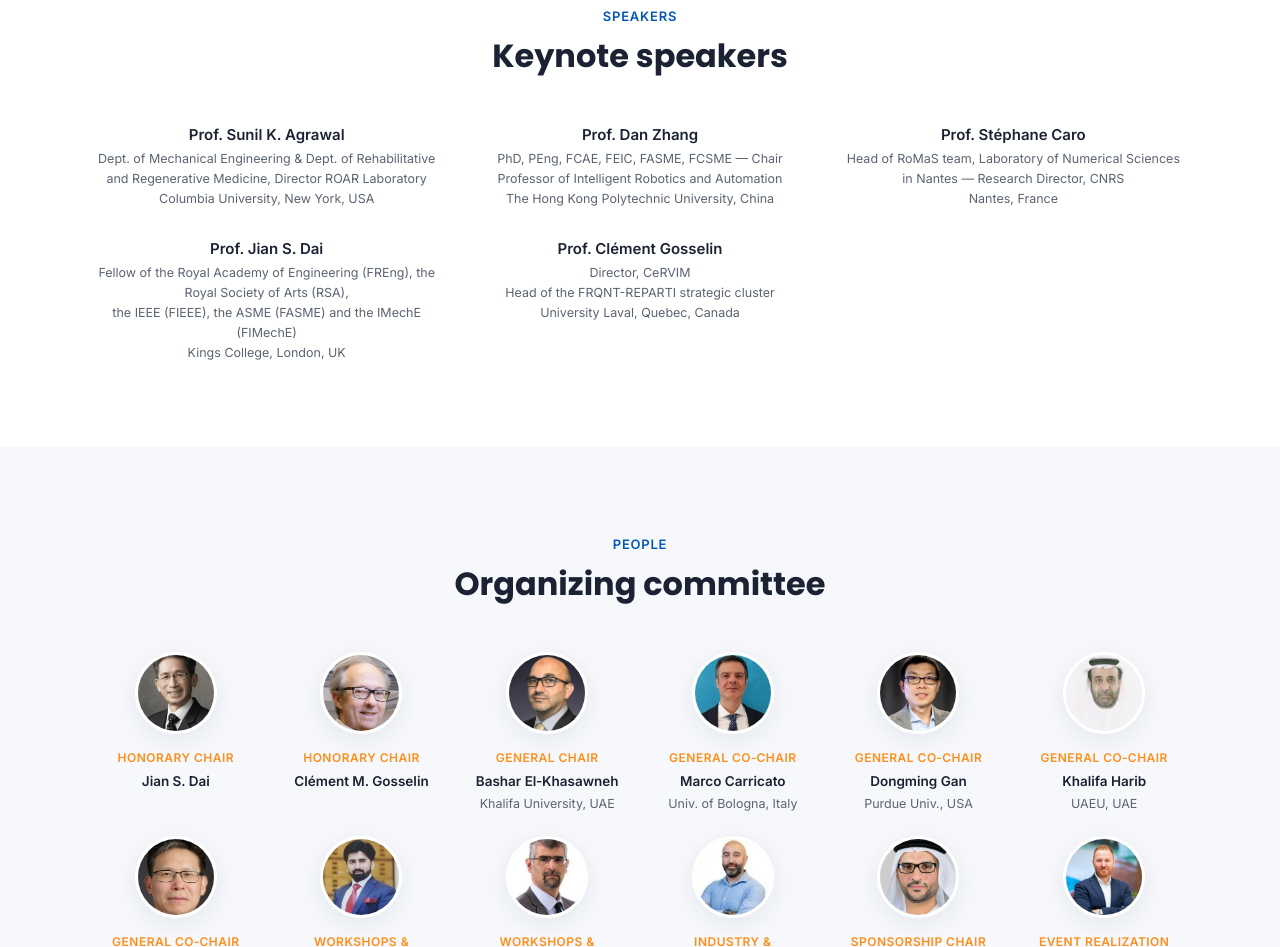
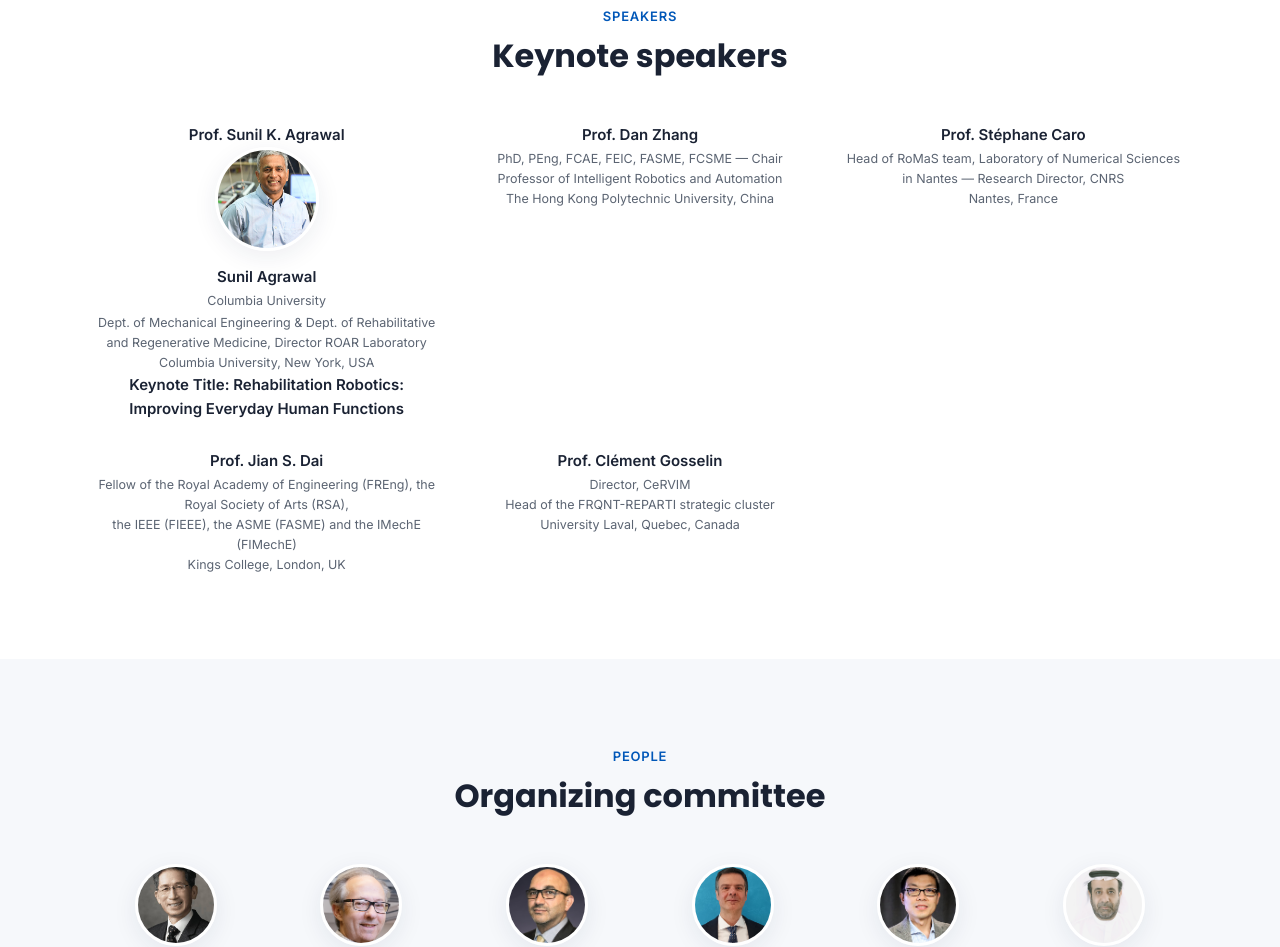
Before and after one commit to bashar2100/PKM2026, a plain HTML site: page index.html in a window 1280 px wide. Shown: the part 5779-6726 px from the top of the page. Drawn offline with Linux system fonts and the light colour scheme; files whose address does not match are found by name.

Commit message:
Update index.html

```diff
--- a/index.html
+++ b/index.html
@@ -247,7 +247,9 @@
     <div class="people-grid">
       <div class="person">
         <div class="name">Prof. Sunil K. Agrawal</div>
+      <div class="person"><img src="assets/img/Sunil_Agrawal.jpg" alt="Sunil Agrawal"><div class="name">Sunil Agrawal</div><div class="affil">Columbia University</div></div>
         <div class="affil">Dept. of Mechanical Engineering &amp; Dept. of Rehabilitative and Regenerative Medicine, Director ROAR Laboratory<br>Columbia University, New York, USA</div>
+        <div class="name">Keynote Title: Rehabilitation Robotics: Improving Everyday Human Functions</div>
       </div>
       <div class="person">
         <div class="name">Prof. Dan Zhang</div>
```
